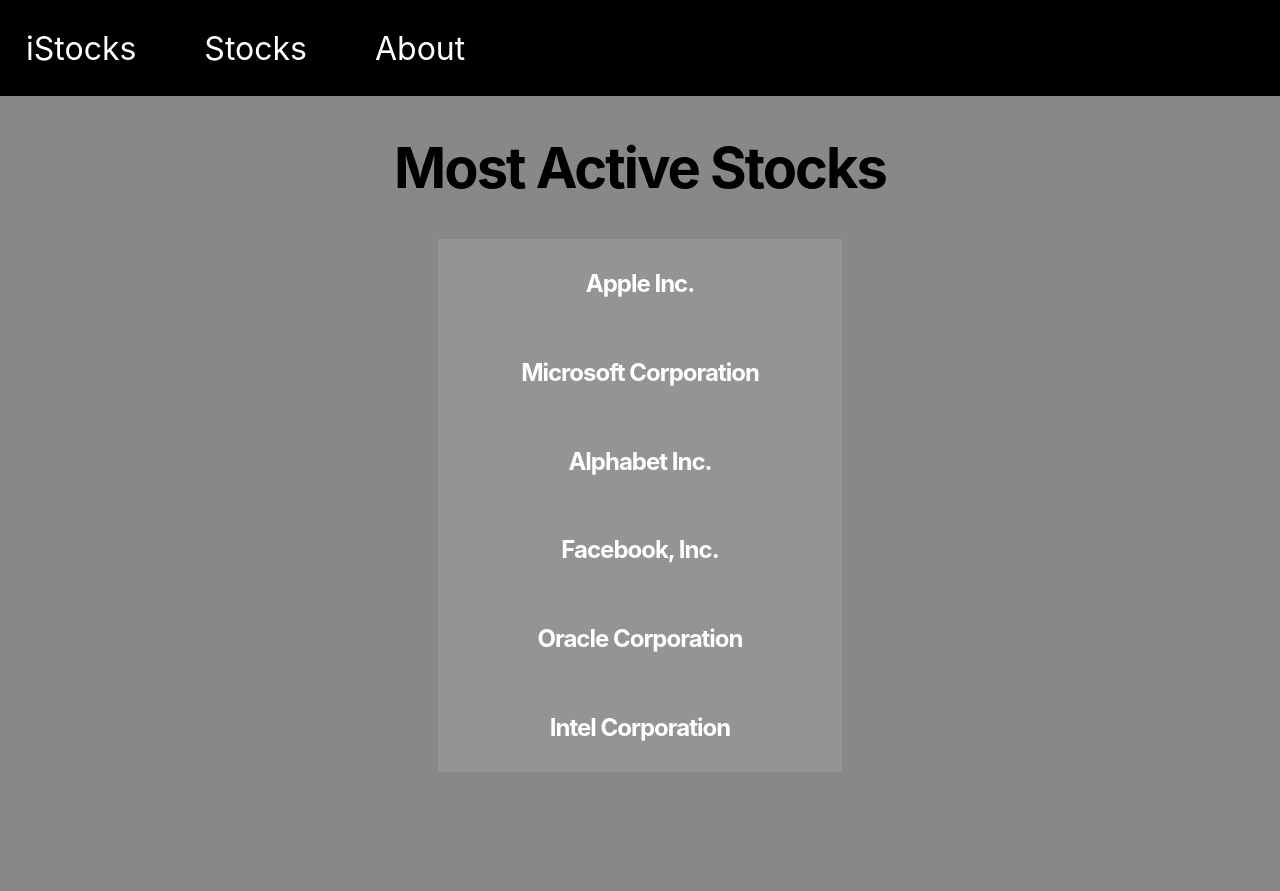
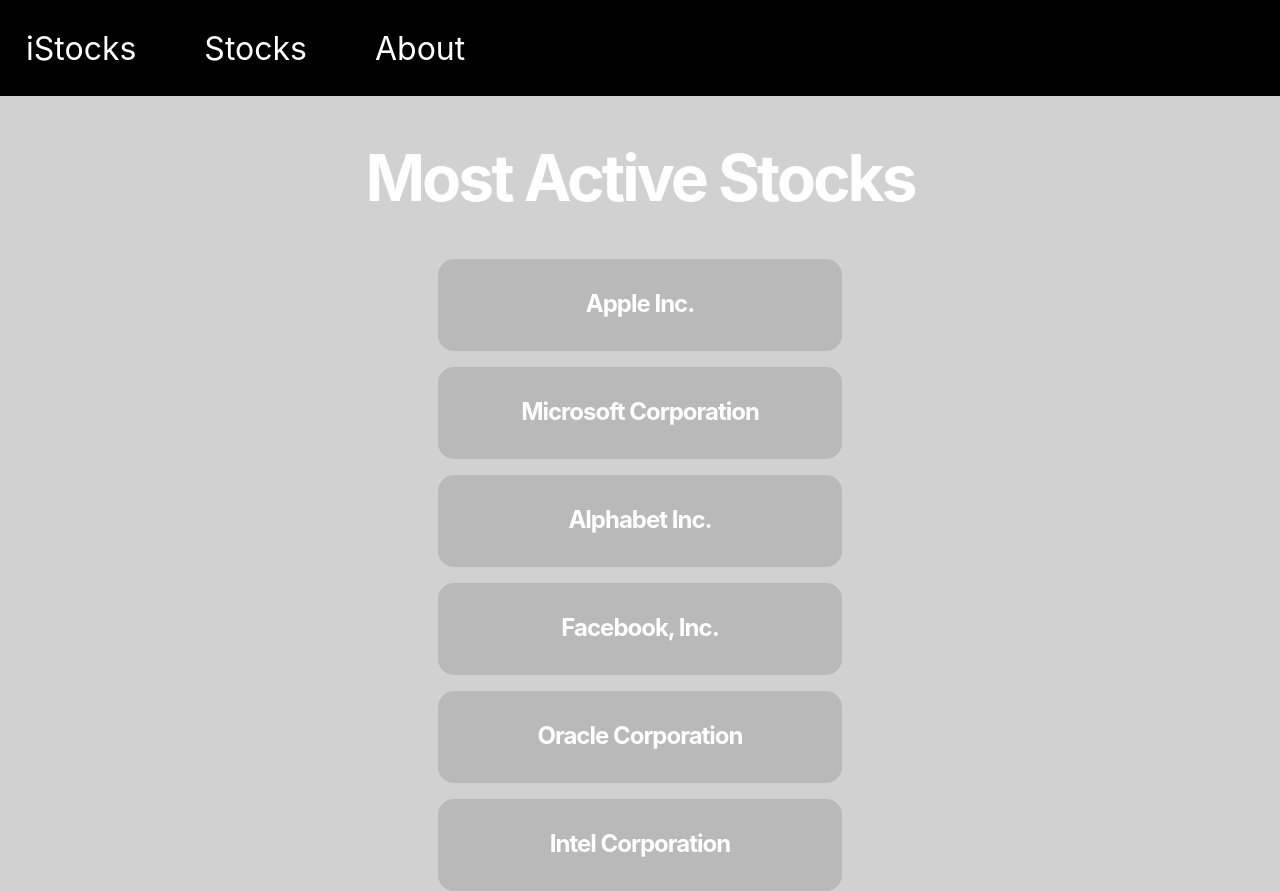
Before and after one commit to freckledspider/stocksapp, a React (Create React App) app: page /stocks in a window 1280 px wide. Before the commit the page ends 800 px from the top, so only its background shows below. Built offline with nearby package versions, Linux system fonts and the light colour scheme.

Commit message:
styling edits

```diff
--- a/src/index.css
+++ b/src/index.css
@@ -5,7 +5,7 @@
     sans-serif;
   -webkit-font-smoothing: antialiased;
   -moz-osx-font-smoothing: grayscale;
-  background-color: rgb(137, 136, 136);
+  background-color: rgb(209, 209, 209);
 }
 
 code {
@@ -14,9 +14,16 @@
 }
 
 h1 {
-  letter-spacing: -2px;
-  font-size: 3.5em;
+  letter-spacing: -3px;
+  font-size: 4em;
+  color:rgb(255, 255, 255);
 }
+
+.showstock {
+  width: 50%;
+  margin: auto;
+}
+
 
 .istockslink {
   color: white;
@@ -50,18 +57,29 @@
 
 .activestocks{
   display: block;
-  background-color: rgb(148, 148, 148);
+  background-color: rgb(185, 185, 185);
   padding: 10px;
   text-decoration: none;
-  margin: 10px;
-  color: white;
+  color: rgb(227, 227, 227);
   width: 30%;
   margin: auto;
   transition: 0.3s;
   letter-spacing: -1px;
+  border-radius: 1em;
+  margin-top: 1em;
+  height: 4.5em;
 }
 
 .activestocks:hover {
-  color: rgb(94, 94, 94);
+  color: rgb(113, 113, 113);
   background-color: rgb(179, 178, 178);
 }
+
+a:link, a:active, a:visited {
+  color: white;
+  text-decoration: none;
+}
+
+a:hover {
+  color:rgb(227, 227, 227)
+}
--- a/src/pages/about.js
+++ b/src/pages/about.js
@@ -1,9 +1,7 @@
 const About = props => {
-    return <>
-    <h1>About</h1>
-    <div>This is a react app built with sample stock data and an API to view current details about each stock.<br/>
+    return <div class="about"><h1>About</h1>
+    This is a react app built with sample stock data and an API to view current details about each stock.<br/>
     <a href="https://financialmodelingprep.com/" target="_blank">API Source</a></div>
-    </>
 }
 
 export default About;
--- a/src/pages/main.js
+++ b/src/pages/main.js
@@ -1,8 +1,6 @@
 const Main = props => {
-    return <>
-    <h1>Welcome</h1>
-    <div>Navigate above to view the most active stocks and find details for each.</div>
-    </>
+    return <div class="main"><h1>Welcome</h1>
+    Navigate above to view the most active stocks and find details for each stock.</div>
 }
 
 export default Main;
--- a/src/pages/show.js
+++ b/src/pages/show.js
@@ -3,10 +3,17 @@
 const Show = props => {
     const stock = useLoaderData();
     return (
-        <div>
+        <div class="showstock">
             <h1>
                 {stock[0].symbol}
             </h1>
+        <h2>{stock[0].companyName}</h2>
+        <b>Price:</b> {stock[0].price} {stock[0].currency}
+        <br/>
+        <b>Changes:</b> {stock[0].changes}
+        <p>
+        {stock[0].description}
+        </p>
         </div>
     );
 
```
